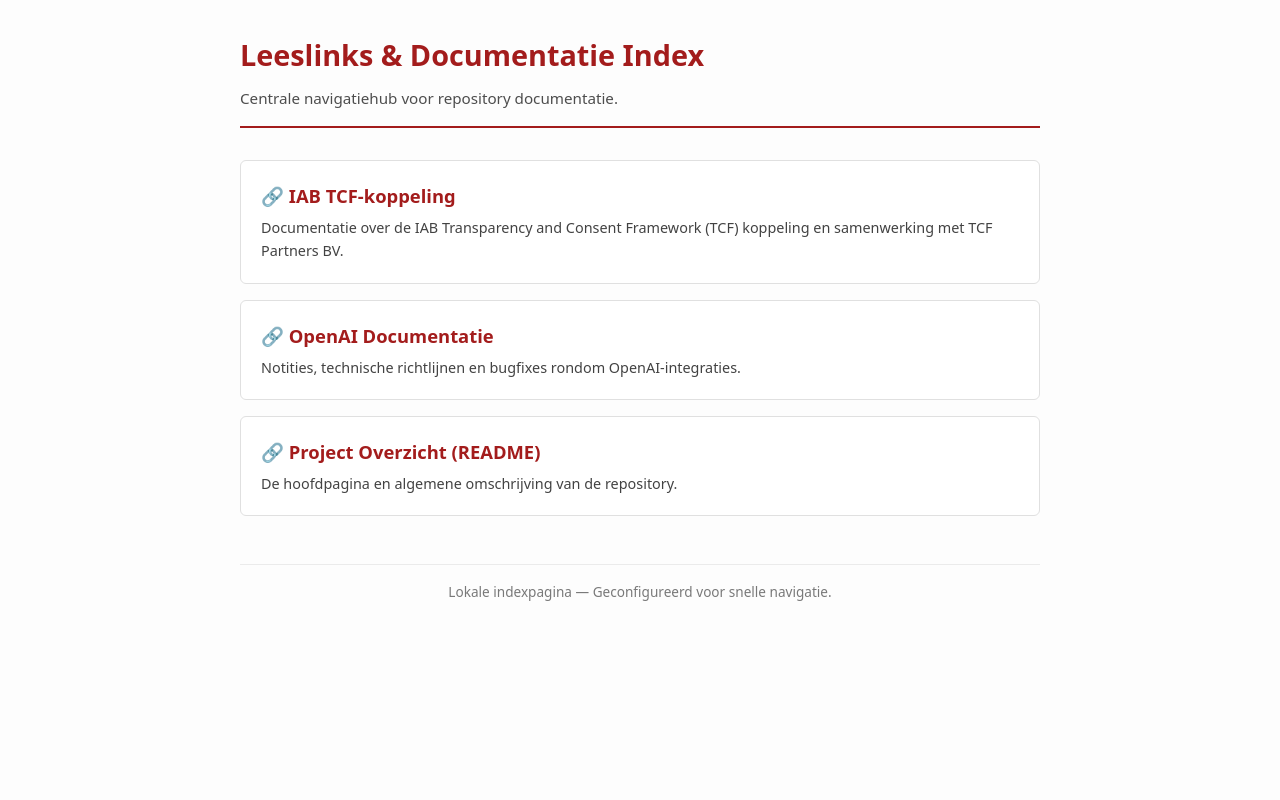
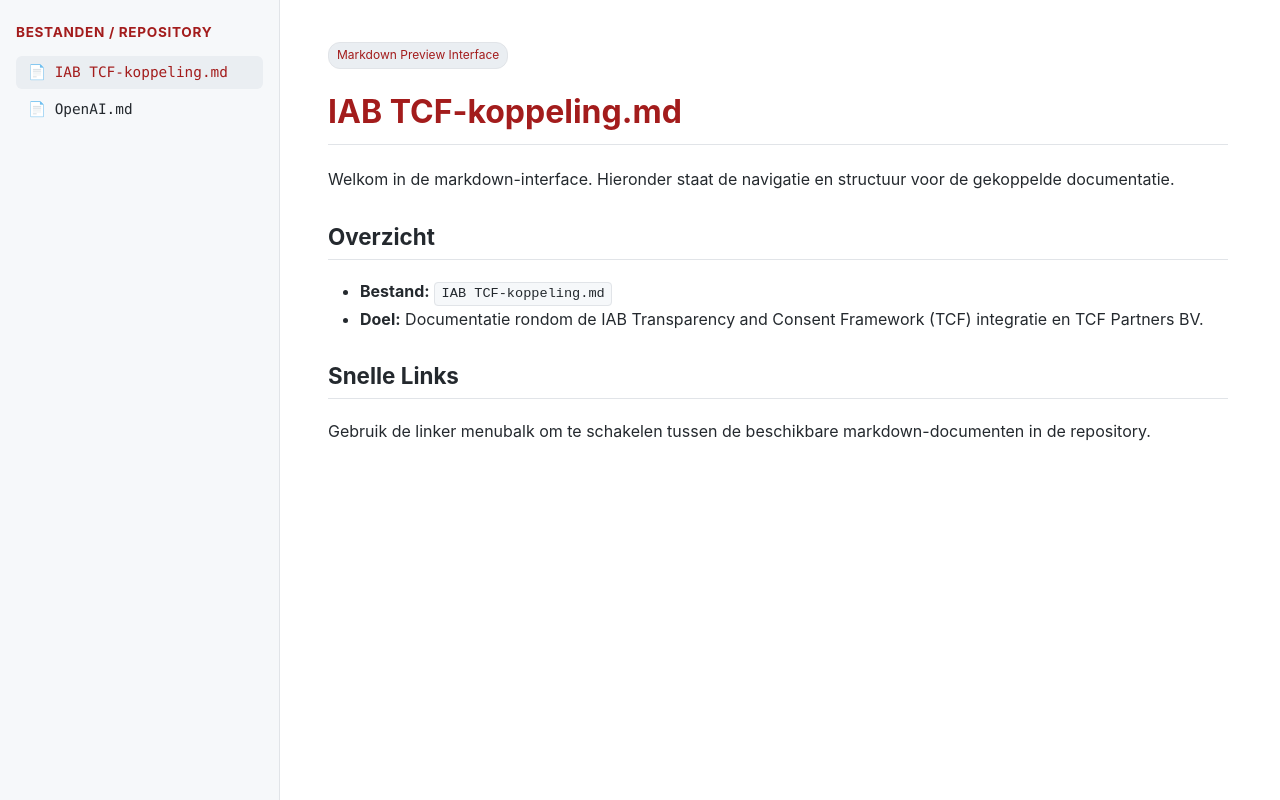
Before and after one commit to goija/datananalyses, a plain HTML site: page index.html in a window 1280 px wide. Drawn offline with Linux system fonts and the light colour scheme.

Commit message:
Update index.html

```diff
--- a/index.html
+++ b/index.html
@@ -3,138 +3,192 @@
 <head>
     <meta charset="UTF-8">
     <meta name="viewport" content="width=device-width, initial-scale=1.0">
-    <title>Leeslinks & Documentatie Index</title>
+    <title>Documentatie - Markdown Interface</title>
     <style>
         :root {
-            --bg-color: #fdfdfd;
-            --text-color: #222222;
+            --bg-color: #ffffff;
+            --sidebar-bg: #f6f8fa;
+            --text-color: #24292e;
             --accent-color: #A31C1C; /* Zeeuws meekrab red */
-            --card-bg: #ffffff;
-            --border-color: #e0e0e0;
-            --hover-bg: #f9f9f9;
+            --border-color: #e14d4d33;
+            --border-main: #e1e4e8;
+            --hover-bg: #eaeef2;
+            --code-bg: #f6f8fa;
         }
 
         @media (prefers-color-scheme: dark) {
             :root {
-                --bg-color: #121212;
-                --text-color: #e0e0e0;
+                --bg-color: #0d1117;
+                --sidebar-bg: #161b22;
+                --text-color: #c9d1d9;
                 --accent-color: #C73E3E;
-                --card-bg: #1e1e1e;
-                --border-color: #2e2e2e;
-                --hover-bg: #262626;
+                --border-color: #30363d;
+                --border-main: #30363d;
+                --hover-bg: #1f6feb22;
+                --code-bg: #161b22;
             }
         }
 
         body {
-            font-family: system-ui, -apple-system, BlinkMacSystemFont, "Segoe UI", Roboto, Oxygen, Ubuntu, Cantarell, sans-serif;
+            font-family: -apple-system, BlinkMacSystemFont, "Segoe UI", Helvetica, Arial, sans-serif;
             background-color: var(--bg-color);
             color: var(--text-color);
-            line-height: 1.6;
             margin: 0;
-            padding: 2rem 1rem;
+            display: flex;
+            height: 100vh;
+            overflow: hidden;
         }
 
-        .container {
-            max-width: 800px;
-            margin: 0 auto;
+        /* Sidebar / File Tree */
+        sidebar {
+            width: 280px;
+            background-color: var(--sidebar-bg);
+            border-right: 1px solid var(--border-main);
+            display: flex;
+            flex-direction: column;
+            padding: 1.5rem 1rem;
+            box-sizing: border-box;
         }
 
-        header {
-            border-bottom: 2px solid var(--accent-color);
-            padding-bottom: 1rem;
-            margin-bottom: 2rem;
+        .sidebar-title {
+            font-size: 0.85rem;
+            text-transform: uppercase;
+            letter-spacing: 0.05em;
+            color: var(--accent-color);
+            font-weight: 700;
+            margin-bottom: 1rem;
         }
 
-        h1 {
-            font-size: 1.8rem;
-            margin: 0 0 0.5rem 0;
+        .file-list {
+            list-style: none;
+            padding: 0;
+            margin: 0;
+            display: flex;
+            flex-direction: column;
+            gap: 0.25rem;
+        }
+
+        .file-item a {
+            display: flex;
+            align-items: center;
+            gap: 0.5rem;
+            padding: 0.5rem 0.75rem;
+            color: var(--text-color);
+            text-decoration: none;
+            border-radius: 6px;
+            font-size: 0.9rem;
+            font-family: ui-monospace, SFMono-Regular, SF Mono, Menlo, Consolas, monospace;
+            transition: background-color 0.15s ease, color 0.15s ease;
+        }
+
+        .file-item a:hover, .file-item a.active {
+            background-color: var(--hover-bg);
             color: var(--accent-color);
         }
 
-        p.subtitle {
-            margin: 0;
-            opacity: 0.8;
-            font-size: 0.95rem;
+        /* Main Markdown Viewport */
+        main {
+            flex: 1;
+            padding: 2.5rem 3rem;
+            overflow-y: auto;
+            max-width: 900px;
         }
 
-        .links-grid {
-            display: grid;
-            gap: 1rem;
+        .markdown-body {
+            font-size: 1rem;
+            line-height: 1.7;
         }
 
-        .link-card {
-            background-color: var(--card-bg);
-            border: 1px solid var(--border-color);
-            border-radius: 6px;
-            padding: 1.25rem;
-            text-decoration: none;
-            color: inherit;
-            transition: transform 0.15s ease, border-color 0.15s ease, background-color 0.15s ease;
-            display: flex;
-            flex-direction: column;
-            gap: 0.35rem;
+        .markdown-body h1 {
+            font-size: 2rem;
+            border-bottom: 1px solid var(--border-main);
+            padding-bottom: 0.3rem;
+            margin-top: 0;
+            color: var(--accent-color);
         }
 
-        .link-card:hover {
-            border-color: var(--accent-color);
-            background-color: var(--hover-bg);
-            transform: translateY(-2px);
+        .markdown-body h2 {
+            font-size: 1.4rem;
+            border-bottom: 1px solid var(--border-main);
+            padding-bottom: 0.2rem;
+            margin-top: 1.5rem;
         }
 
-        .link-title {
-            font-size: 1.15rem;
-            font-weight: 600;
-            color: var(--accent-color);
-            display: flex;
-            align-items: center;
-            gap: 0.5rem;
+        .markdown-body p {
+            margin: 1rem 0;
         }
 
-        .link-desc {
-            font-size: 0.9rem;
-            opacity: 0.85;
-            margin: 0;
+        .markdown-body ul {
+            padding-left: 2rem;
         }
 
-        footer {
-            margin-top: 3rem;
-            text-align: center;
+        .markdown-body code {
+            background-color: var(--code-bg);
+            padding: 0.2rem 0.4rem;
+            border-radius: 4px;
+            font-family: ui-monospace, monospace;
             font-size: 0.85rem;
-            opacity: 0.6;
-            border-top: 1px solid var(--border-color);
-            padding-top: 1rem;
+            border: 1px solid var(--border-main);
+        }
+
+        .badge {
+            display: inline-block;
+            font-size: 0.75rem;
+            padding: 0.15rem 0.5rem;
+            border-radius: 12px;
+            background-color: var(--hover-bg);
+            color: var(--accent-color);
+            border: 1px solid var(--border-main);
+            margin-bottom: 1rem;
+        }
+
+        @media (max-width: 768px) {
+            body {
+                flex-direction: column;
+                height: auto;
+                overflow: auto;
+            }
+            sidebar {
+                width: 100%;
+                border-right: none;
+                border-bottom: 1px solid var(--border-main);
+            }
+            main {
+                padding: 1.5rem;
+            }
         }
     </style>
 </head>
 <body>
 
-    <div class="container">
-        <header>
-            <h1>Leeslinks & Documentatie Index</h1>
-            <p class="subtitle">Centrale navigatiehub voor repository documentatie.</p>
-        </header>
+    <sidebar>
+        <div class="sidebar-title">Bestanden / Repository</div>
+        <ul class="file-list">
+            <li class="file-item">
+                <a href="./IAB%20TCF-koppeling.md" class="active">📄 IAB TCF-koppeling.md</a>
+            </li>
+            <li class="file-item">
+                <a href="./OpenAI.md">📄 OpenAI.md</a>
+            </li>
+        </ul>
+    </sidebar>
 
-        <main class="links-grid">
-            <a href="./IAB%20TCF-koppeling.md" class="link-card">
-                <span class="link-title">🔗 IAB TCF-koppeling</span>
-                <p class="link-desc">Documentatie over de IAB Transparency and Consent Framework (TCF) koppeling en samenwerking met TCF Partners BV.</p>
-            </a>
+    <main>
+        <div class="markdown-body">
+            <span class="badge">Markdown Preview Interface</span>
+            <h1>IAB TCF-koppeling.md</h1>
+            <p>Welkom in de markdown-interface. Hieronder staat de navigatie en structuur voor de gekoppelde documentatie.</p>
 
-            <a href="./OpenAI.md" class="link-card">
-                <span class="link-title">🔗 OpenAI Documentatie</span>
-                <p class="link-desc">Notities, technische richtlijnen en bugfixes rondom OpenAI-integraties.</p>
-            </a>
+            <h2>Overzicht</h2>
+            <ul>
+                <li><strong>Bestand:</strong> <code>IAB TCF-koppeling.md</code></li>
+                <li><strong>Doel:</strong> Documentatie rondom de IAB Transparency and Consent Framework (TCF) integratie en TCF Partners BV.</li>
+            </ul>
 
-            <a href="./README.md" class="link-card">
-                <span class="link-title">🔗 Project Overzicht (README)</span>
-                <p class="link-desc">De hoofdpagina en algemene omschrijving van de repository.</p>
-            </a>
-        </main>
-
-        <footer>
-            Lokale indexpagina &mdash; Geconfigureerd voor snelle navigatie.
-        </footer>
-    </div>
+            <h2>Snelle Links</h2>
+            <p>Gebruik de linker menubalk om te schakelen tussen de beschikbare markdown-documenten in de repository.</p>
+        </div>
+    </main>
 
 </body>
 </html>
```
